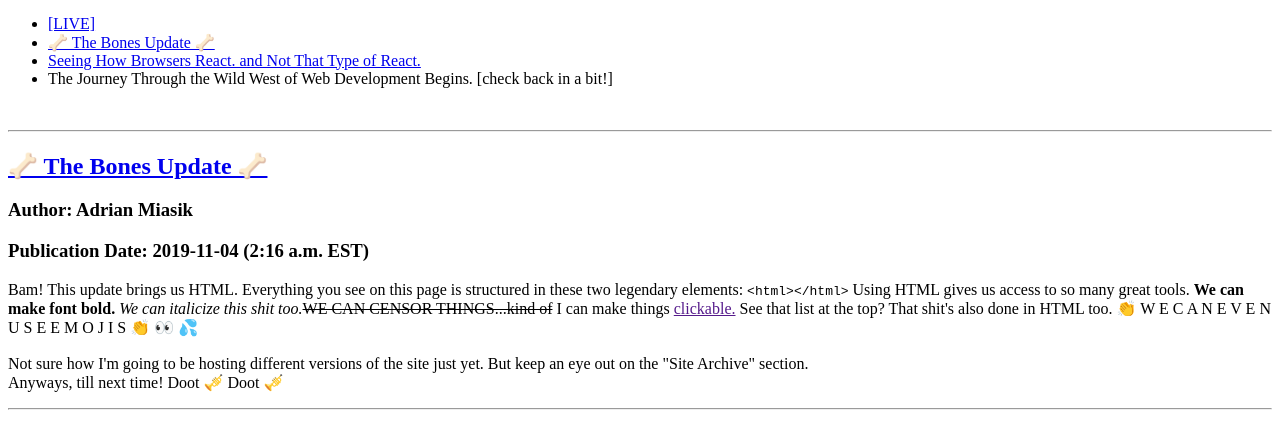
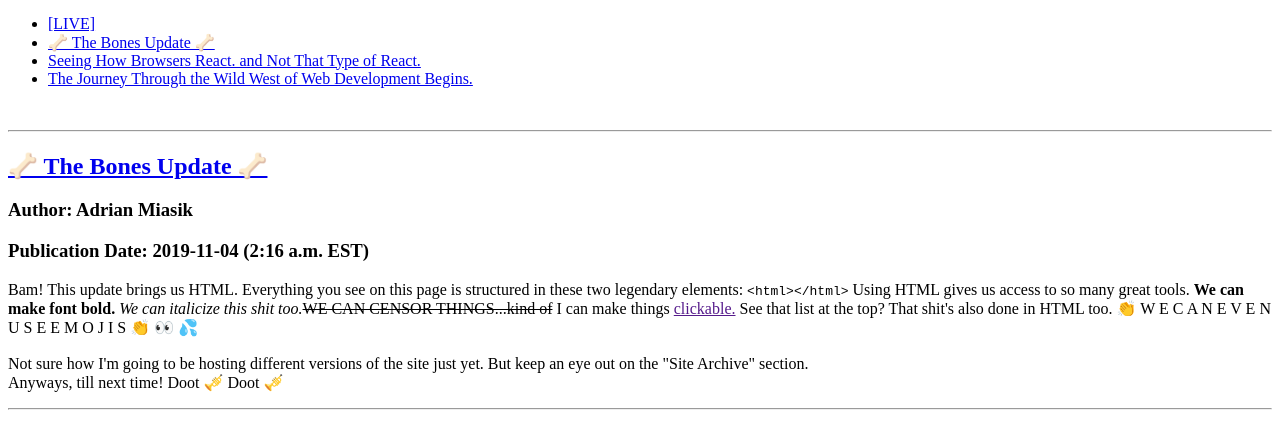
Before and after one commit to adrian-miasik/adrianmiasik.com, a plain HTML site: page index.html in a window 1280 px wide. Shown: the part 121-548 px from the top of the page. Drawn offline with Linux system fonts and the light colour scheme.

```diff
--- a/index.html
+++ b/index.html
@@ -26,7 +26,8 @@
     <li><a href="https://deploy-preview-2--adrianmiasik.netlify.com/">&#129460 The Bones Update &#129460</a></li>
     <li><a href="https://deploy-preview-1--adrianmiasik.netlify.com/">Seeing How Browsers React. and Not That
       Type of React.</a></li>
-    <li>The Journey Through the Wild West of Web Development Begins. [check back in a bit!]</li>
+    <li><a href="https://deploy-preview-4--adrianmiasik.netlify.com/"> The Journey Through the Wild West of Web
+      Development Begins.</a></li>
   </ul>
 </header>
 <br>
@@ -147,9 +148,8 @@
 My next steps are clear.
 Let's structure this file using HTML.
 See you in the next update!
-</p>
 <hr>
-<h2>The Journey Through the Wild West of Web Development Begins.</h2>
+<h2>A Journey Through the Wild West of Web Development Begins.</h2>
 <h3>Adrian Miasik</h3>
 <h3>2019-11-03 (5:46 p.m. EST)</h3>
 <p>
```
